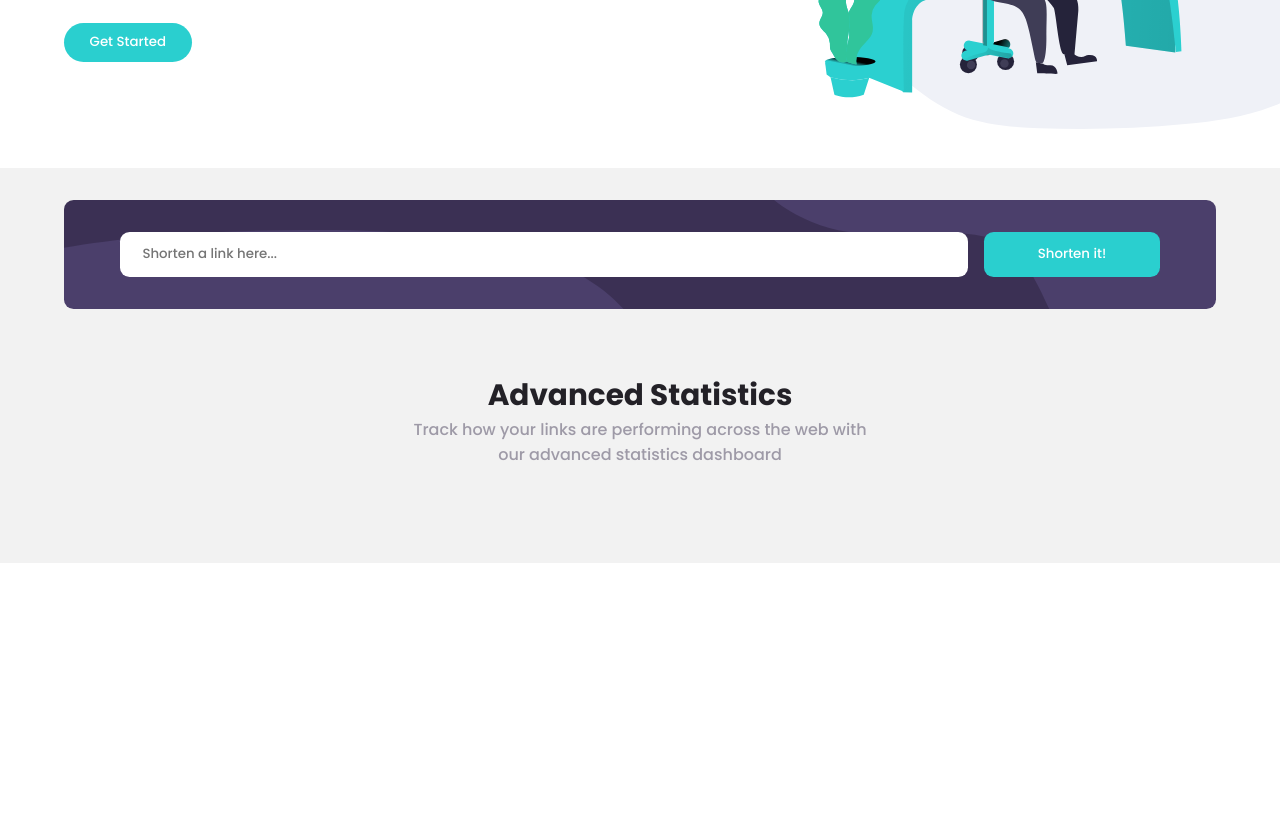
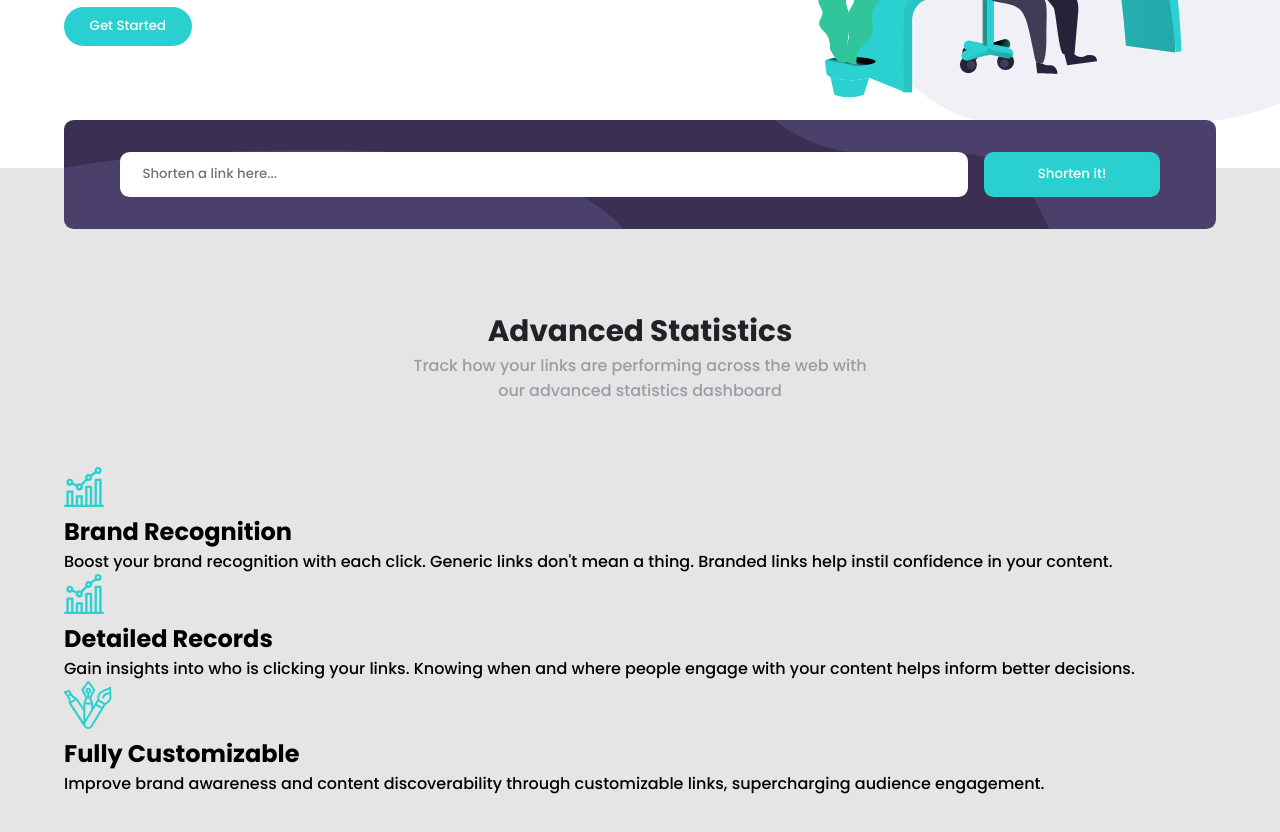
Before and after one commit to ArthurGehlen/urlShortener, a React (Vite) app: page / in a window 1280 px wide. Shown: the part 380-1212 px from the top of the page. Before the commit the page ends 943 px from the top, so only its background shows below. Built offline with nearby package versions, Linux system fonts and the light colour scheme.

Commit message:
Fazendo a conexão com a API

```diff
--- a/src/App.css
+++ b/src/App.css
@@ -29,6 +29,7 @@
   border-radius: 2rem;
   border: none;
   background-color: hsl(180, 66%, 49%);
+  margin-bottom: 2rem;
   color: white;
 }
 
@@ -90,6 +91,8 @@
 }
 
 .input_bar_wrapper {
+  position: relative;
+  inset: -5rem 0 0 0;
   padding: 2rem 3.5rem;
   display: flex;
   justify-content: space-between;
@@ -124,25 +127,35 @@
 }
 
 .page_part_two {
-  background-color: hsla(0, 0%, 75%, .2);
+  background-color: hsla(0, 0%, 75%, 0.4);
   padding: var(--global-pad);
+  height: fit-content;
 }
 
 .advanced_statistics_text {
   text-align: center;
   max-width: 100%;
-  margin: 4rem auto;
+  margin: 0rem auto;
   width: 30rem;
 }
 
 .advanced_statistics_text h2 {
   color: hsl(260, 8%, 14%);
-  font-size: clamp(1.4rem, calc(1.5572vw + .5985rem), 2rem);
+  font-size: clamp(1.4rem, calc(1.5572vw + 0.5985rem), 2rem);
 }
 
 .advanced_statistics_text p {
   color: hsl(257, 7%, 63%);
-  font-size: clamp(.8rem, calc(1.5572vw + .5985rem), 1rem);
+  font-size: clamp(0.8rem, calc(1.5572vw + 0.5985rem), 1rem);
+}
+
+.product_details_wrapper {
+  margin: 4rem auto;
+  position: relative;
+  display: flex;
+  align-items: center;
+  justify-content: space-between;
+  flex-wrap: wrap;
 }
 
 @media screen and (max-width: 618px) {
--- a/src/App.jsx
+++ b/src/App.jsx
@@ -2,16 +2,55 @@
 import "./App.css";
 
 // Hooks
-import { useState } from "react";
+import { useState, useEffect } from "react";
 
 // Images
 import hero_img from "./images/illustration-working.svg";
+// Images - Product details
+import brand_recognition from "./images/icon-brand-recognition.svg";
+import detailed_records from "./images/icon-brand-recognition.svg";
+import fully_customizable from "./images/icon-fully-customizable.svg";
 
 // Components
 import Header from "./components/Header";
 
 function App() {
   const [mobileMenuOpen, setMobileMenuOpen] = useState(false);
+  const [url, setUrl] = useState("");
+  const [shortUrl, setShortUrl] = useState("");
+  const [error, setError] = useState("");
+
+  // conexão com a API
+  const shorten_url = async () => {
+    setError("");
+    setShortUrl("");
+
+    if (!url.trim()) {
+      setError("Please add a link");
+      return;
+    }
+
+    try {
+      const res = await fetch("/api/shorten", {
+        method: "POST",
+        headers: {
+          "Content-Type": "application/json",
+        },
+        body: JSON.stringify({ url }),
+      });
+
+      const data = await res.json();
+
+      if (data.result_url) {
+        setShortUrl(data.result_url);
+        console.log(data.result_url);
+      } else {
+        setError("Failed to shorten link");
+      }
+    } catch {
+      setError("Network error");
+    }
+  };
 
   return (
     <>
@@ -57,8 +96,12 @@ function App() {
       {/* tem uma divisão no background... */}
       <div className="page_part_two">
         <div className="input_bar_wrapper">
-          <input type="text" placeholder="Shorten a link here..." />
-          <button>Shorten it!</button>
+          <input
+            type="text"
+            onChange={(e) => setUrl(e.target.value)}
+            placeholder="Shorten a link here..."
+          />
+          <button onClick={shorten_url}>Shorten it!</button>
         </div>
 
         <div className="advanced_statistics_text">
@@ -68,6 +111,35 @@ function App() {
             statistics dashboard
           </p>
         </div>
+
+        <div className="product_details_wrapper">
+          <div className="product_detail_container">
+            <img src={brand_recognition} alt="Brand" />
+            <h2>Brand Recognition</h2>
+            <p>
+              Boost your brand recognition with each click. Generic links don't
+              mean a thing. Branded links help instil confidence in your
+              content.
+            </p>
+          </div>
+          <div className="product_detail_container">
+            <img src={detailed_records} alt="Records" />
+            <h2>Detailed Records</h2>
+            <p>
+              Gain insights into who is clicking your links. Knowing when and
+              where people engage with your content helps inform better
+              decisions.
+            </p>
+          </div>
+          <div className="product_detail_container">
+            <img src={fully_customizable} alt="Customizable" />
+            <h2>Fully Customizable</h2>
+            <p>
+              Improve brand awareness and content discoverability through
+              customizable links, supercharging audience engagement.
+            </p>
+          </div>
+        </div>
       </div>
     </>
   );
```
Also changed, not shown: api/shorten.js (added, +28 -0 lines), 1 other file (tests, documents, lock files or other folders).
